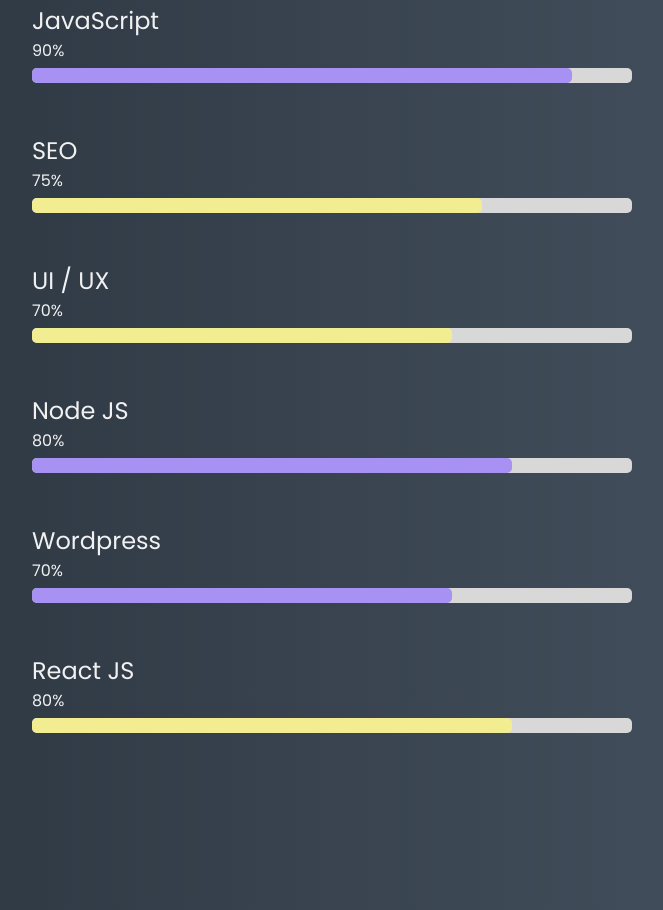
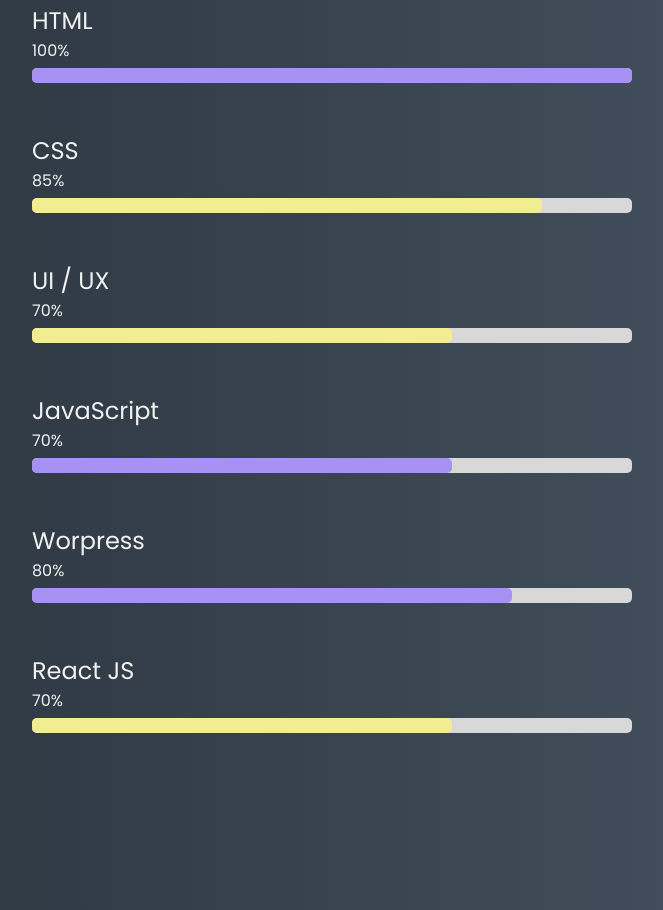
Before and after one commit to QuentinCode/Portfolio-QuentinCode.github.io, a plain HTML site: page index.html in a window 1280 px wide. Shown: the part 4387-5297 px from the top of the page, without its empty margins (308-971 px from the left). Drawn offline with nearby package versions, Linux system fonts and the light colour scheme; a script that the page names is missing.

Commit message:
Modif range

```diff
--- a/index.css
+++ b/index.css
@@ -682,10 +682,10 @@ h1 {
     border-radius: 5px;
 }
 .b1 {
-    width: 90%;
+    width: 100%;
 }
 .b2 {
-    width: 75%;
+    width: 85%;
     background: rgb(243,237,146);
 }
 .b3 {
@@ -693,13 +693,13 @@ h1 {
     background: rgb(243,237,146);
 }
 .b4 {
+    width: 70%;
+}
+.b5 {
     width: 80%;
 }
-.b5 {
+.b6 {
     width: 70%;
-}
-.b6 {
-    width: 80%;
     background: rgb(243,237,146);
 }
 .label-skill {
--- a/index.html
+++ b/index.html
@@ -217,14 +217,14 @@
         <h2 class="titre-exp">Mes compétences</h2>
         <div class="grille-skill">
             <div class="range-cont">
-                <p class="label-skill">JavaScript</p>
-                <p class="number-skill">90%</p>
+                <p class="label-skill">HTML</p>
+                <p class="number-skill">100%</p>
                 <div class="barre-skill b1"></div>
                 <div class="barre-grises"></div>
             </div>
             <div class="range-cont">
-                <p class="label-skill">SEO</p>
-                <p class="number-skill">75%</p>
+                <p class="label-skill">CSS</p>
+                <p class="number-skill">85%</p>
                 <div class="barre-skill b2"></div>
                 <div class="barre-grises"></div>
             </div>
@@ -235,20 +235,20 @@
                 <div class="barre-grises"></div>
             </div>
             <div class="range-cont">
-                <p class="label-skill">Node JS</p>
-                <p class="number-skill">80%</p>
+                <p class="label-skill">JavaScript</p>
+                <p class="number-skill">70%</p>
                 <div class="barre-skill b4"></div>
                 <div class="barre-grises"></div>
             </div>
             <div class="range-cont">
-                <p class="label-skill">Wordpress</p>
-                <p class="number-skill">70%</p>
+                <p class="label-skill">Worpress</p>
+                <p class="number-skill">80%</p>
                 <div class="barre-skill b5"></div>
                 <div class="barre-grises"></div>
             </div>
             <div class="range-cont">
                 <p class="label-skill">React JS</p>
-                <p class="number-skill">80%</p>
+                <p class="number-skill">70%</p>
                 <div class="barre-skill b6"></div>
                 <div class="barre-grises"></div>
             </div>
```
